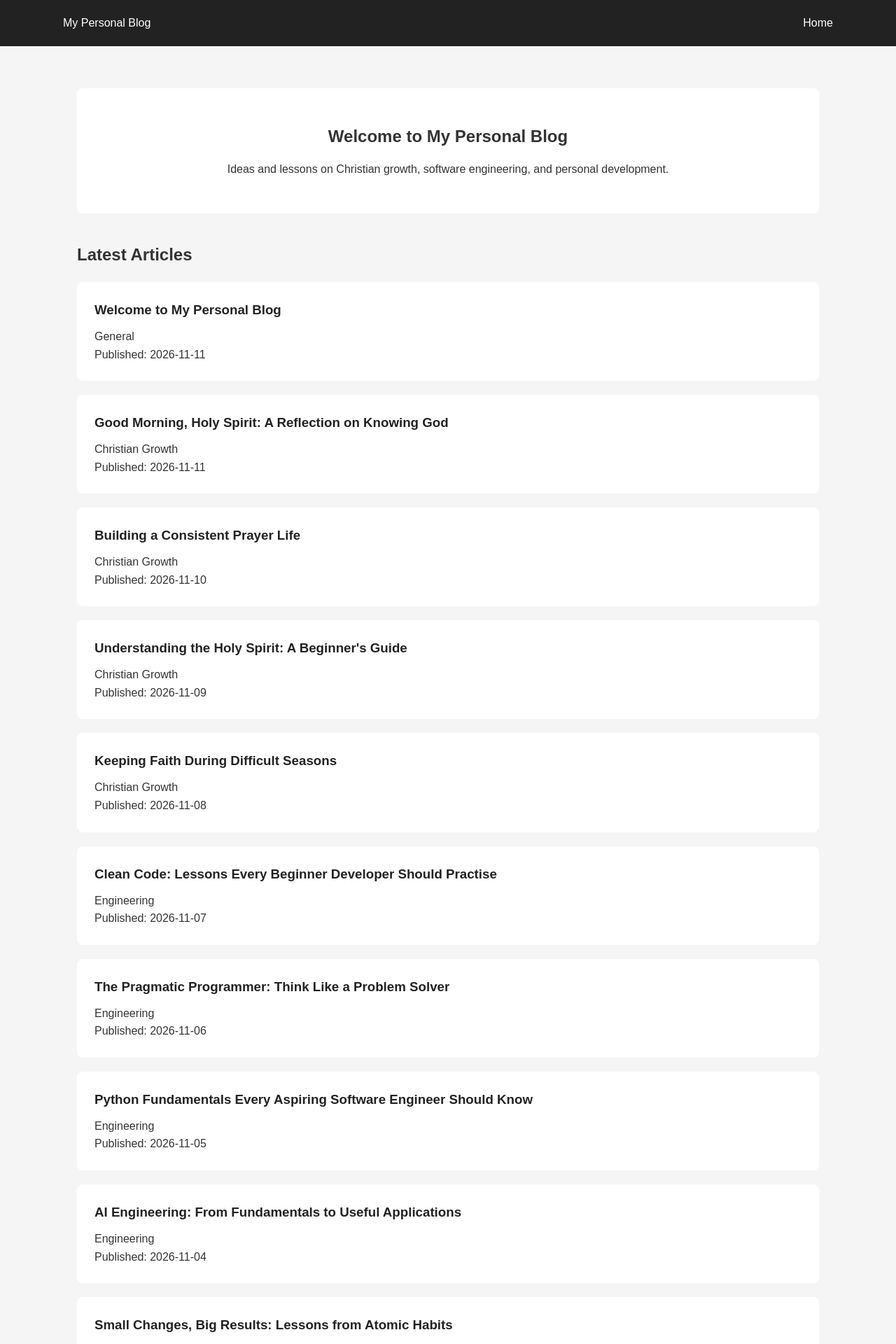
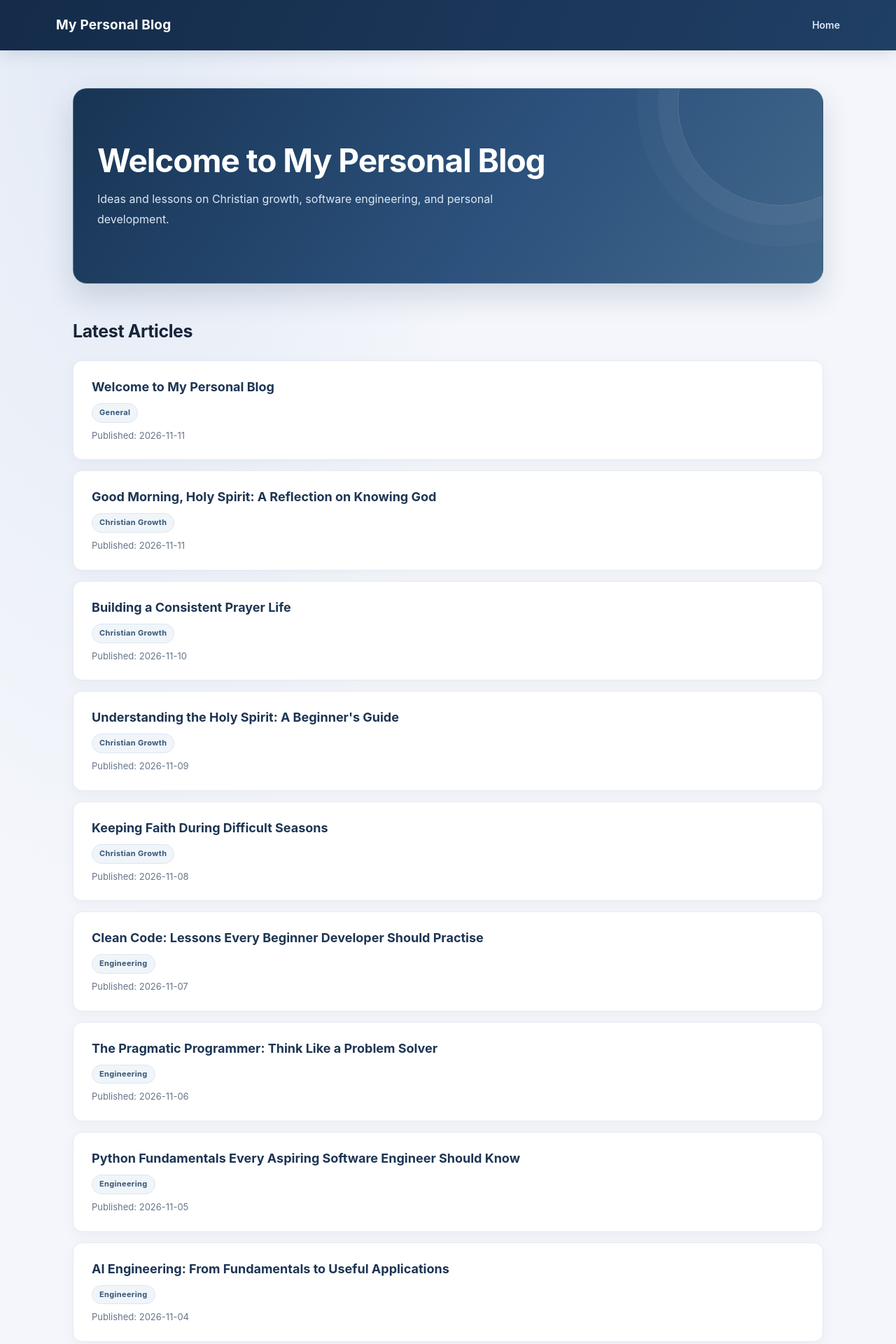
Before and after one commit to ugochi74/personal-blog, a Flask app: page / in a window 1280 px wide. Shown: the top 1920 px of the page at 70% size. Run offline with Flask 3, Linux system fonts and the light colour scheme; parts of the project's set-up code (start-up, migrations or seed data) failed here and were passed over.

Commit message:
Refresh public blog with a professional visual theme

```diff
--- a/static/css/style.css
+++ b/static/css/style.css
@@ -421,3 +421,267 @@ footer {
         margin-left: auto;
     }
 }
+
+
+/* Professional public blog theme */
+:root {
+    --page-bg: #f4f6fb;
+    --surface: #ffffff;
+    --ink: #17243b;
+    --muted: #66758b;
+    --brand: #294b78;
+    --brand-dark: #172f50;
+    --accent: #c49a55;
+    --line: #e5eaf1;
+}
+
+body:not(.admin-page) {
+    min-height: 100vh;
+    background:
+        radial-gradient(ellipse at 12% 0%, rgba(212, 224, 241, 0.55), transparent 34rem),
+        var(--page-bg);
+    color: var(--ink);
+    font-family: Inter, "Segoe UI", Arial, sans-serif;
+}
+
+body:not(.admin-page) header {
+    background: linear-gradient(115deg, #142b49, #203f65);
+    padding: 21px 24px;
+    box-shadow: 0 5px 22px rgba(20, 43, 73, 0.13);
+}
+
+body:not(.admin-page) nav {
+    max-width: 1120px;
+    align-items: center;
+    gap: 20px;
+}
+
+body:not(.admin-page) nav a:first-child {
+    font-size: 19px;
+    font-weight: 750;
+    letter-spacing: 0.2px;
+}
+
+body:not(.admin-page) nav a:last-child {
+    color: #dce7f5;
+    font-size: 14px;
+    font-weight: 600;
+}
+
+body:not(.admin-page) nav a:hover {
+    color: #ffffff;
+}
+
+body:not(.admin-page) main {
+    max-width: 1120px;
+    min-height: calc(100vh - 170px);
+    margin: 0 auto;
+    padding: 54px 24px 70px;
+}
+
+body:not(.admin-page) .welcome {
+    position: relative;
+    overflow: hidden;
+    padding: 76px 34px;
+    border: 1px solid rgba(255, 255, 255, 0.12);
+    border-radius: 20px;
+    background: linear-gradient(125deg, #183454 0%, #2c527d 58%, #42688b 100%);
+    box-shadow: 0 18px 42px rgba(26, 54, 87, 0.16);
+    color: #ffffff;
+    text-align: left;
+}
+
+body:not(.admin-page) .welcome::after {
+    content: "";
+    position: absolute;
+    width: 290px;
+    height: 290px;
+    right: -85px;
+    top: -125px;
+    border: 1px solid rgba(255, 255, 255, 0.15);
+    border-radius: 50%;
+    box-shadow: 0 0 0 28px rgba(255, 255, 255, 0.035),
+                0 0 0 58px rgba(255, 255, 255, 0.025);
+}
+
+body:not(.admin-page) .welcome h1 {
+    position: relative;
+    z-index: 1;
+    max-width: 720px;
+    margin-bottom: 14px;
+    color: #ffffff;
+    font-size: clamp(32px, 5vw, 46px);
+    line-height: 1.15;
+    letter-spacing: -1px;
+}
+
+body:not(.admin-page) .welcome p {
+    position: relative;
+    z-index: 1;
+    max-width: 620px;
+    color: #dce7f3;
+    font-size: 16px;
+    line-height: 1.8;
+}
+
+body:not(.admin-page) .articles {
+    margin-top: 48px;
+}
+
+body:not(.admin-page) .articles h2 {
+    margin-bottom: 22px;
+    color: var(--ink);
+    font-size: 25px;
+    letter-spacing: -0.4px;
+}
+
+body:not(.admin-page) .article-card {
+    margin-bottom: 15px;
+    padding: 24px 26px;
+    border: 1px solid var(--line);
+    border-radius: 13px;
+    background: var(--surface);
+    box-shadow: 0 5px 18px rgba(25, 43, 67, 0.045);
+    transition: transform 0.2s ease, box-shadow 0.2s ease, border-color 0.2s ease;
+}
+
+body:not(.admin-page) .article-card:hover {
+    transform: translateY(-2px);
+    border-color: #cbd7e6;
+    box-shadow: 0 12px 26px rgba(25, 43, 67, 0.08);
+}
+
+body:not(.admin-page) .article-card h3 {
+    margin-bottom: 9px;
+    font-size: 18px;
+    line-height: 1.45;
+}
+
+body:not(.admin-page) .article-card h3 a {
+    color: #1d3554;
+}
+
+body:not(.admin-page) .article-card h3 a:hover {
+    color: #38699a;
+}
+
+body:not(.admin-page) .article-category {
+    display: inline-block;
+    margin: 0 0 8px;
+    padding: 4px 10px;
+    border: 1px solid #dce6f1;
+    border-radius: 999px;
+    background: #f0f5fa;
+    color: #365777;
+    font-size: 11px;
+    font-weight: 700;
+    letter-spacing: 0.35px;
+}
+
+body:not(.admin-page) .article-card p:last-child,
+body:not(.admin-page) .article-date {
+    color: var(--muted);
+    font-size: 13px;
+}
+
+body:not(.admin-page) .full-article {
+    max-width: 850px;
+    margin: 0 auto;
+    padding: 48px clamp(24px, 6vw, 62px);
+    border: 1px solid var(--line);
+    border-radius: 18px;
+    background: var(--surface);
+    box-shadow: 0 12px 35px rgba(25, 43, 67, 0.06);
+}
+
+body:not(.admin-page) .full-article > a {
+    color: #365f89;
+    font-size: 14px;
+    font-weight: 650;
+    text-decoration: none;
+}
+
+body:not(.admin-page) .full-article > a:hover {
+    text-decoration: underline;
+}
+
+body:not(.admin-page) .full-article > h1 {
+    margin-top: 25px;
+    color: #1a2f4a;
+    font-size: clamp(29px, 4vw, 40px);
+    line-height: 1.2;
+    letter-spacing: -0.7px;
+}
+
+body:not(.admin-page) .article-content {
+    color: #35445a;
+    font-size: 16px;
+    line-height: 1.85;
+}
+
+body:not(.admin-page) .article-content h1,
+body:not(.admin-page) .article-content h2,
+body:not(.admin-page) .article-content h3 {
+    color: #1c3554;
+    line-height: 1.35;
+}
+
+body:not(.admin-page) .article-content h2 {
+    padding-bottom: 8px;
+    border-bottom: 1px solid var(--line);
+}
+
+body:not(.admin-page) .article-content ul,
+body:not(.admin-page) .article-content ol {
+    margin: 0 0 20px 24px;
+}
+
+body:not(.admin-page) .article-content li {
+    margin-bottom: 8px;
+    padding-left: 4px;
+}
+
+body:not(.admin-page) .article-content blockquote {
+    margin: 22px 0;
+    padding: 14px 20px;
+    border-left: 3px solid var(--accent);
+    background: #f7f8fa;
+    color: #526176;
+}
+
+body:not(.admin-page) footer {
+    margin-top: 0;
+    padding: 25px 20px;
+    border-top: 1px solid #e4e9f0;
+    background: #edf1f6;
+    color: #758196;
+    font-size: 13px;
+}
+
+@media (max-width: 700px) {
+    body:not(.admin-page) main {
+        padding: 30px 16px 48px;
+    }
+
+    body:not(.admin-page) .welcome {
+        padding: 52px 24px;
+        border-radius: 15px;
+    }
+
+    body:not(.admin-page) .welcome::after {
+        right: -190px;
+    }
+
+    body:not(.admin-page) .articles {
+        margin-top: 34px;
+    }
+
+    body:not(.admin-page) .article-card {
+        padding: 20px;
+    }
+
+    body:not(.admin-page) .full-article {
+        padding: 30px 22px;
+        border-radius: 14px;
+    }
+}
```
